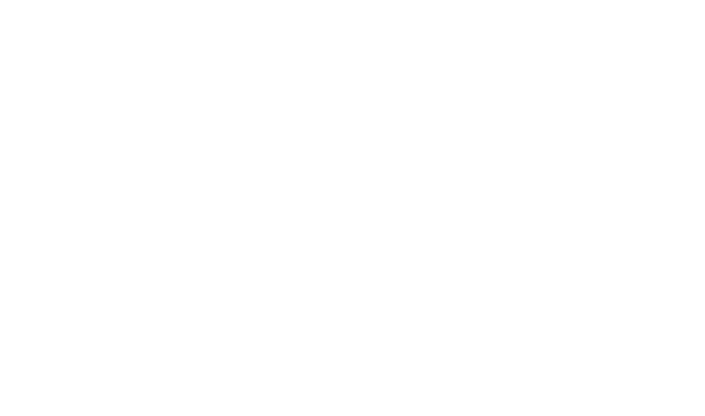
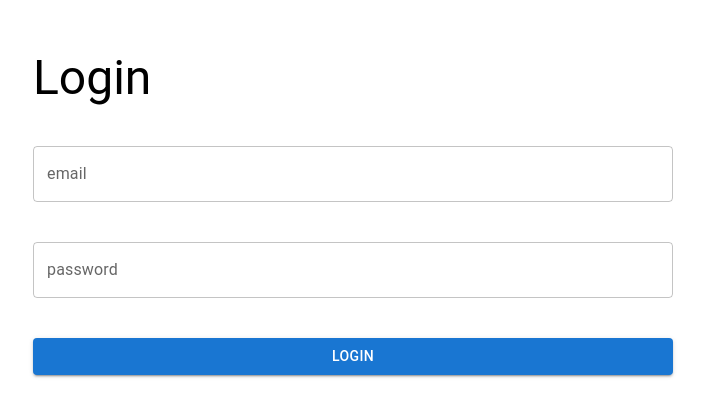
Before and after one commit to nagarjun73/newsfeed-task-front, a React (Create React App) app: page /login in a window 1280 px wide. Shown: the part 118-534 px from the top of the page, without its empty margins (287-992 px from the left). Built offline with nearby package versions, Linux system fonts and the light colour scheme.

Commit message:
added loginform and fuctionality

```diff
--- a/src/components/Auth/Login.js
+++ b/src/components/Auth/Login.js
@@ -1,9 +1,68 @@
+import { Box, Stack, Typography, TextField, Button } from '@mui/material'
+import { useState } from 'react'
+import _ from 'lodash'
+import runValidaion from './Validation'
+import toast, { Toaster } from 'react-hot-toast';
+import axios from 'axios'
+import { useNavigate } from 'react-router-dom'
 
 const Login = (props) => {
+  const [formData, setFormData] = useState({ email: "", password: "" })
+  const [formError, setFormError] = useState({})
+
+  const navigate = useNavigate()
+  console.log(formError);
+
+  const fields = ['email', 'password']
+
+  const loginHandleFunction = async (e) => {
+    e.preventDefault()
+
+    //Validation
+    const formValidation = runValidaion(formData)
+    try {
+      if (_.isEmpty(formValidation)) {
+        const result = await axios.post('http://localhost:3073/users/login', formData)
+        localStorage.setItem('token', result.data.token)
+        navigate('/')
+      } else {
+        setFormError(formValidation)
+      }
+    } catch (e) {
+      if (e.response.data.errors) {
+        e.response.data.errors.forEach((ele) => {
+          toast.error(ele.msg);
+        })
+      } else {
+        console.log(e);
+      }
+    }
+  }
+
   return (
-    <div>
+    <Box paddingTop="20vh" >
+      <Toaster />
+      <Box component="form" sx={{ display: "flex", justifyContent: "center" }} onSubmit={loginHandleFunction}>
+        <Stack justifyContent='center' width="50vw" spacing={5}>
+          <Typography variant="h3">Login</Typography>
 
-    </div>
+          {fields.map((filed, i) => {
+            return <TextField
+              label={filed}
+              key={i}
+              variant="outlined"
+              type='text'
+              value={formData[filed]}
+              onChange={(e) => setFormData({ ...formData, [filed]: e.target.value })}
+              error={formError[filed] && true}
+              helperText={formError[filed]}
+              sx={{ backgroundColor: "white" }} />
+          })}
+
+          <Button type="submit" variant="contained">Login</Button>
+        </Stack>
+      </Box>
+    </Box>
   )
 }
 
--- a/src/components/Auth/Validation.js
+++ b/src/components/Auth/Validation.js
@@ -1,7 +1,9 @@
 const runValidaion = (formData) => {
   const errors = {}
-  if (formData.name.trim().length === 0) {
-    errors.name = "name should not be Empty."
+  if (formData.name) {
+    if (formData.name.trim().length === 0) {
+      errors.name = "name should not be Empty."
+    }
   }
 
   if (formData.email.trim().length === 0) {
```
